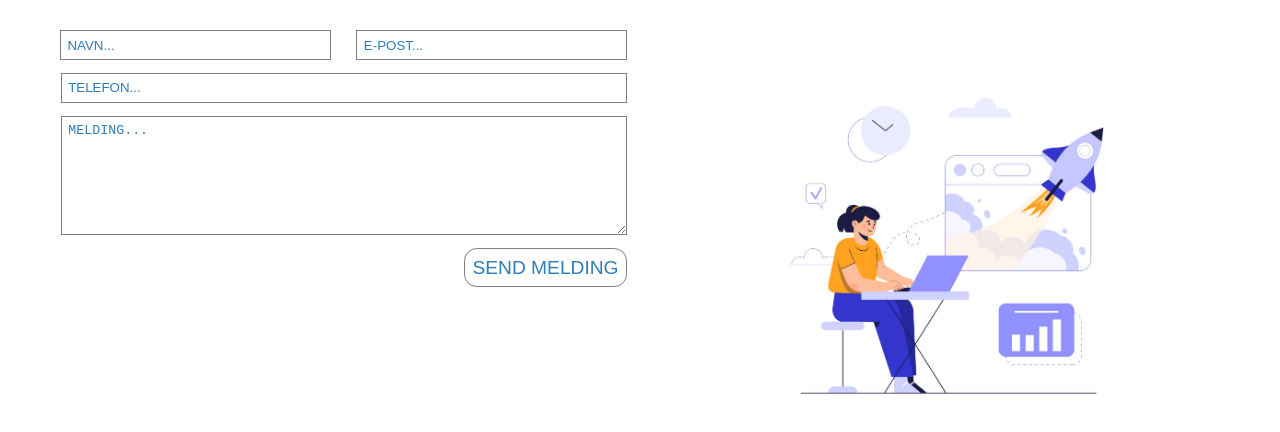
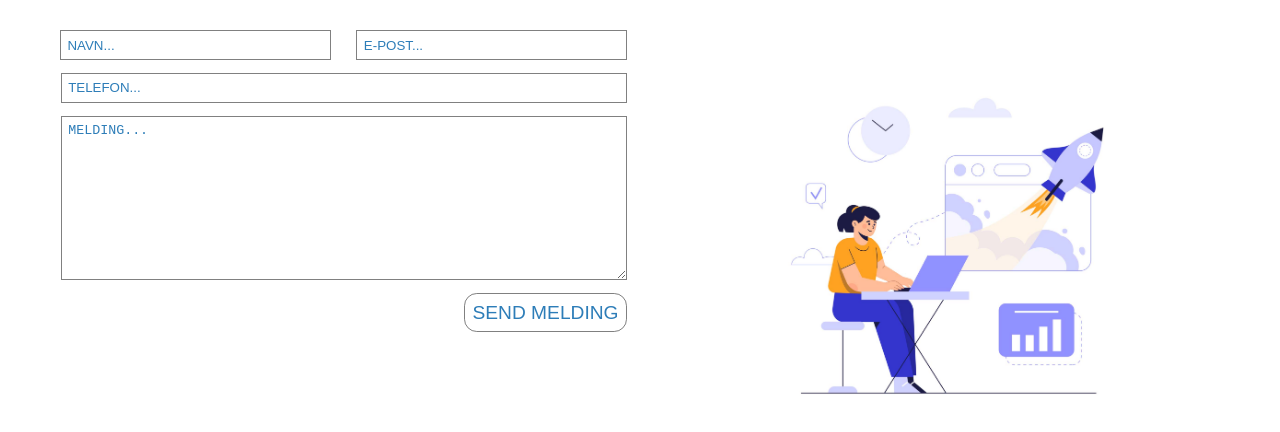
Before and after one commit to Tigua002/Kopo-Dev, a website: page client/kontakt/index.html in a window 1280 px wide. Shown: the part 196-628 px from the top of the page. Drawn offline with Linux system fonts and the light colour scheme.

Commit message:
kontakt page oversight

```diff
--- a/client/kontakt/index.html
+++ b/client/kontakt/index.html
@@ -56,7 +56,7 @@
             <input type="text" id="navn" class="emailInputs" required placeholder="NAVN...">
             <input type="email" id="Email" class="emailInputs" required placeholder="E-POST...">
             <input type="number" id="telefon" class="emailInputs contactTelef" required placeholder="TELEFON...">
-            <textarea id="EmailText" cols="30" rows="7" required placeholder="MELDING..."></textarea>
+            <textarea id="EmailText" cols="30" rows="10" required placeholder="MELDING..."></textarea>
             <input type="submit" value="SEND MELDING" id="EmailSend">
         </div>
     </form>
```
